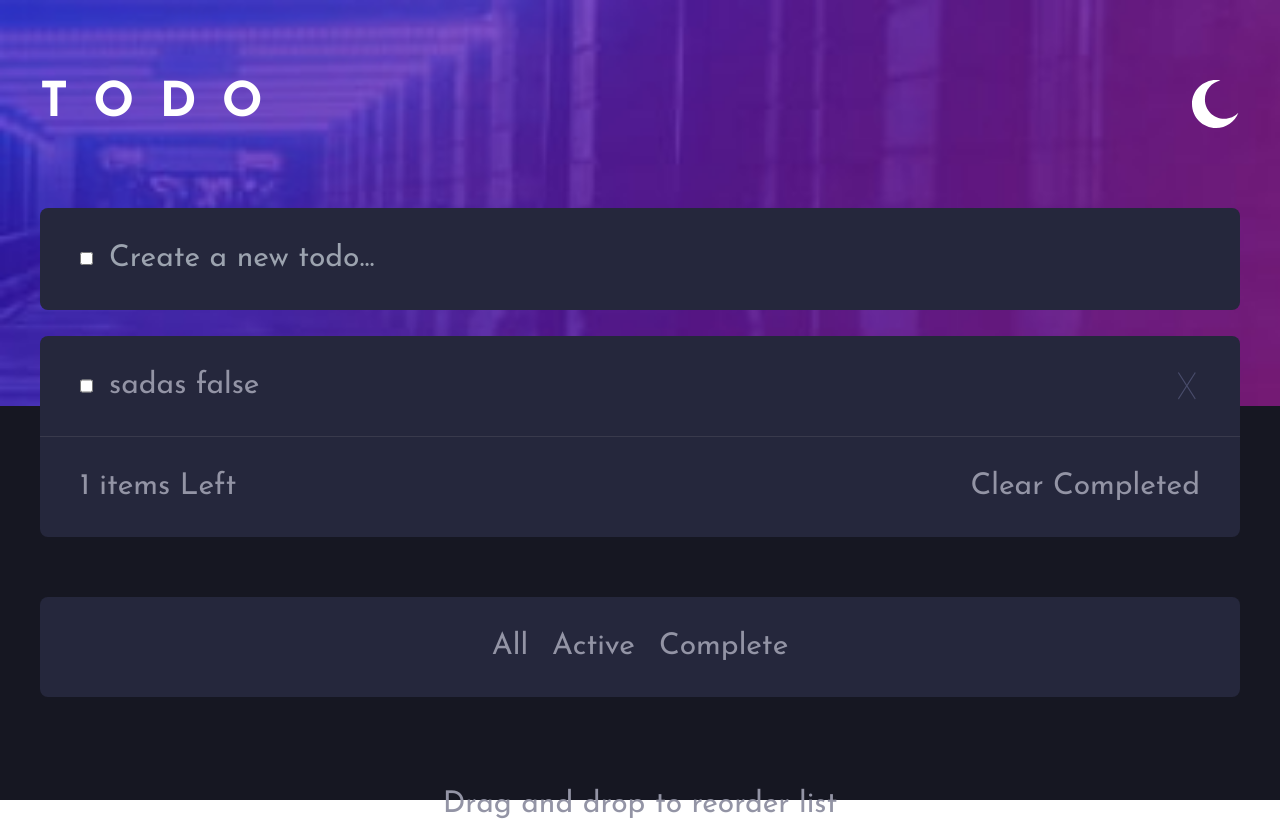
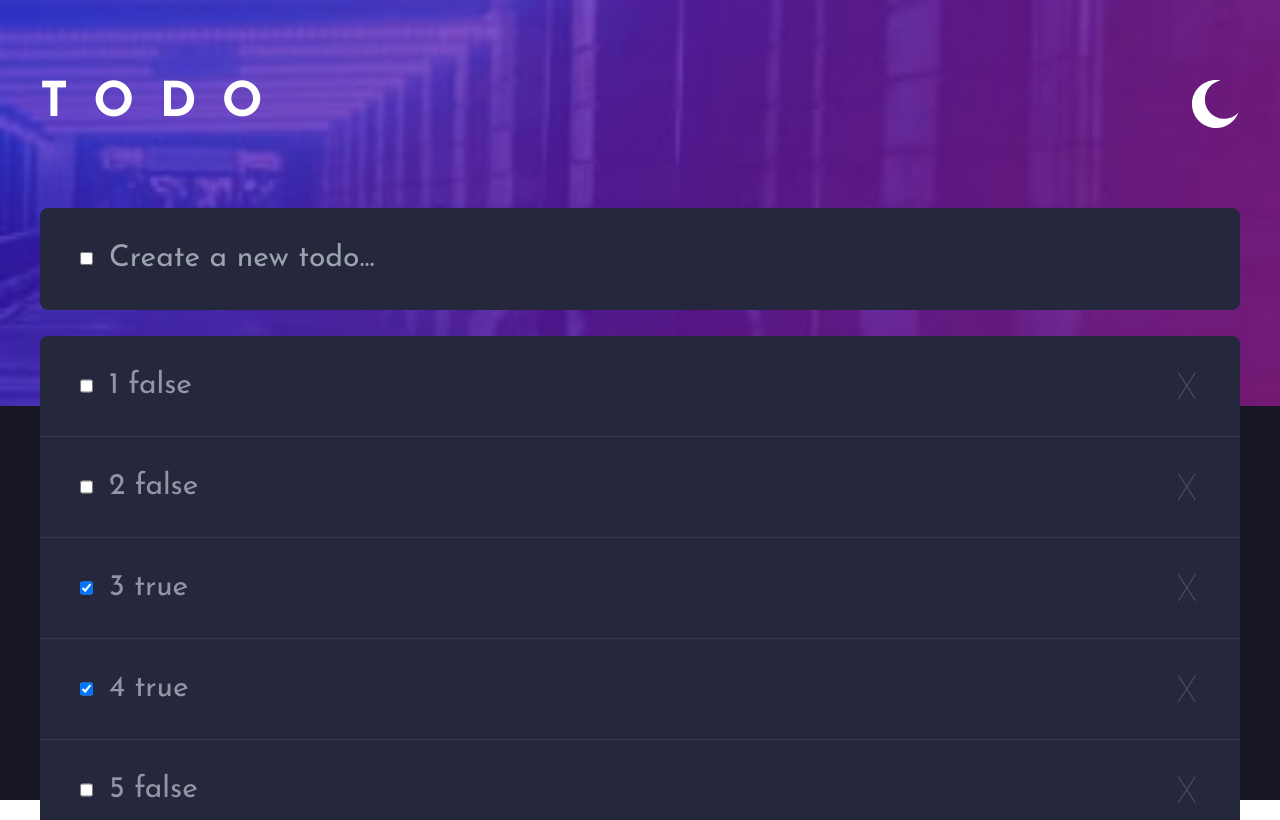
Before and after one commit to COLADOXD/all-app, a Vue app: page / in a window 1280 px wide. Shown: the top 820 px of the page. Built offline with nearby package versions, Linux system fonts and the light colour scheme.

Commit message:
ya funciona

```diff
--- a/src/components/ToddleList.vue
+++ b/src/components/ToddleList.vue
@@ -1,6 +1,6 @@
 <script setup>
 import Cross from "../assets/icon-cross.svg"
-import { defineEmits, ref } from "vue";
+import { defineEmits, ref, computed } from "vue";
 
 const props = defineProps({
     todoList: {
@@ -9,17 +9,62 @@ const props = defineProps({
     }
 })
 
-let activeTodos = ref([]);
+const activeTodos = computed(() => {
+    return [
+        ...props.todoList.map((todoItem, index) => {
+            return {
+                message: todoItem.message,
+                isCompleted: todoItem.isCompleted,
+                parentIndex: index
+            };
+        })
+            .
+            filter(item => item.isCompleted === true)
+    ]
+});
 let shouldShowActive = ref(false);
-const emit = defineEmits(['todoChanged'])
+const emit = defineEmits(['todoChanged', 'todoDeleted'])
 
 const changeBolean = (event) => {
     const todoId = event;
     emit('todoChanged', todoId)
 }
 
+const deleteTodo = (todoIndex) => {
+    emit('todoDeleted', todoIndex)
+}
+
 const clear = (index) => {
-    props.todoList.splice(index, 1)
+    console.log(`on Clear: ${index}`)
+    console.log(`on Clear: ${shouldShowActive.value}`)
+
+    if (shouldShowActive.value) {
+        const activeTodo = activeTodos.value[index]
+        const activeTodoIndex = activeTodo.parentIndex
+        deleteTodo(activeTodoIndex)
+
+    } else {
+        deleteTodo(index);
+    }
+    // props.todoList.push = [...props.todoList.map((todoItem, index) => {
+    //     return {
+    //         message: todoItem.message,
+    //         isCompleted: todoItem.isCompleted,
+    //         id: index
+    //     };
+    // })]
+    // if (shouldShowActive.value) {
+    //     const activeTodoToDelete = activeTodos.value[index]
+    //     const indexToDelete = activeTodoToDelete.parentIndex;
+    //     props.todoList.splice(indexToDelete, 1)
+    //     // console.log(props.todoList.splice(index, 1))
+    // } else {
+    //     activeTodos.value.splice(index, 1)
+    //     // const todoIndex = props.todoList.filter(todoItem => todoItem.parentIndex !== index)
+    //     // console.log(activeTodos[index].parentIndex)
+    //     console.log(todoIndex)
+    //     console.log(activeTodos.value)
+    // }
 }
 
 const clearAll = () => {
@@ -28,10 +73,28 @@ const clearAll = () => {
 
 const onShowActive = () => {
     shouldShowActive.value = !shouldShowActive.value;
-    activeTodos.value.push(...props.todoList.filter(item => item.isCompleted === true))
-    if (!shouldShowActive.value) {
-        activeTodos.value = []
-    }
+    // [
+    //   { iscompleted: true, message }
+    // ]
+
+    /// { message: "", isCompleted: true, parentIndex: 2}
+    // activeTodos.value = [
+    //     // todo Item: { iscompleted: true, message }
+    //     ...props.todoList.map((todoItem, index) => {
+    //         return {
+    //             message: todoItem.message,
+    //             isCompleted: todoItem.isCompleted,
+    //             parentIndex: index
+    //         };
+    //     })
+    //         .
+    //         filter(item => item.isCompleted === true)
+    // ]
+    // (...props.todoList.filter(item => item.isCompleted === true))
+    // if (!shouldShowActive.value) {
+    //     activeTodos.value = []
+    // }
+    // console.log(activeTodos.value)
 }
 </script>
 
--- a/src/views/Home.vue
+++ b/src/views/Home.vue
@@ -7,19 +7,47 @@ const valor = ref('')
 
 const todoList = ref([
     {
-        message: 'sadas',
+        message: '1',
         isCompleted: false,
         id: 0
-    }
+    },
+    {
+        message: '2',
+        isCompleted: false,
+        id: 0
+    },
+    {
+        message: '3',
+        isCompleted: true,
+        id: 0
+    },
+    {
+        message: '4',
+        isCompleted: true,
+        id: 0
+    },
+    {
+        message: '5',
+        isCompleted: false,
+        id: 0
+    },
+
 ])
 const handleSubmit = () => {
-    todoList.value.push({ message: valor.value, isCompleted: false, });
+    todoList.value.push({ message: valor.value, isCompleted: false });
     valor.value = '';
 }
 
 const handleTodoChanged = (todoIndex) => {
     const todoItem = todoList.value[todoIndex]
     todoItem.isCompleted = !todoItem.isCompleted;
+};
+
+const handleTodoDeleted = (todoIndex) => {
+    // const todoItem = todoList.value[todoIndex]
+    // todoItem.isCompleted = !todoItem.isCompleted;
+    // todoIndex.value.revemo
+    todoList.value.splice(todoIndex, 1);
 };
 
 </script>
@@ -37,6 +65,6 @@ const handleTodoChanged = (todoIndex) => {
                     class="bg-transparent border-none w-full appearance-none leading-tight focus:outline-none" />
             </div>
         </div>
-        <ToddleList :todoList="todoList" @todo-changed="handleTodoChanged" />
+        <ToddleList :todoList="todoList" @todo-changed="handleTodoChanged" @todo-deleted="handleTodoDeleted" />
     </section>
 </template>
```
